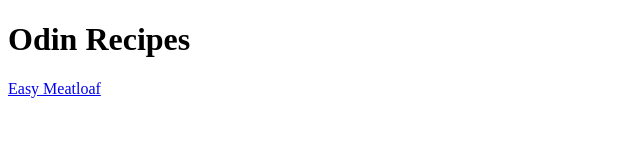
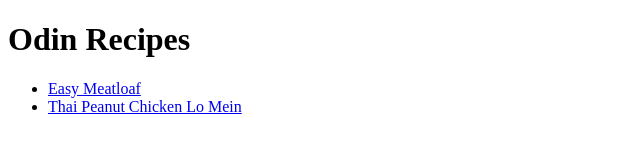
Before and after one commit to ridgely/odin-recipes, a plain HTML site: page index.html in a window 1280 px wide. Shown: the whole page, without its empty margins (0-640 px from the left). Drawn offline with Linux system fonts and the light colour scheme.

Commit message:
Add link to Thai Peanut Chicken Lo Mein

```diff
--- a/index.html
+++ b/index.html
@@ -6,6 +6,9 @@
     </head>
     <body>
         <h1>Odin Recipes</h1>
-        <a href="./recipes/meatloaf.html">Easy Meatloaf</a>
+        <ul>
+            <li><a href="./recipes/meatloaf.html">Easy Meatloaf</a></li>
+            <li><a href="./recipes/peanut-chicken-lo-mein.html">Thai Peanut Chicken Lo Mein</a></li>
+        </ul>
     </body>
 </html>
```
